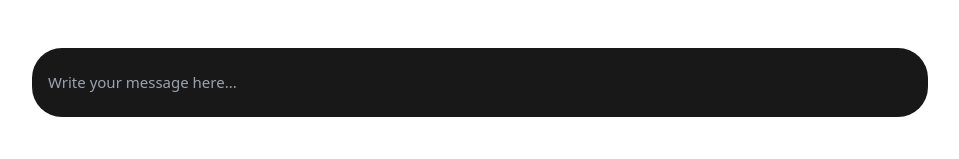
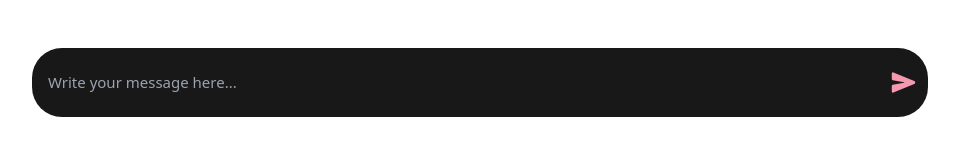
Before and after one commit to Umar-Raza/GeminiBot, a React (Vite) app: page / in a window 1280 px wide. Shown: the part 592-751 px from the top of the page, without its empty margins (160-1119 px from the left). Built offline with nearby package versions, Linux system fonts and the light colour scheme.

Commit message:
set loading

```diff
--- a/package.json
+++ b/package.json
@@ -13,7 +13,9 @@
     "@google/genai": "^0.7.0",
     "react": "^19.0.0",
     "react-dom": "^19.0.0",
-    "react-icons": "^5.5.0"
+    "react-icons": "^5.5.0",
+    "react-loading-skeleton": "^3.5.0",
+    "react-toastify": "^11.0.5"
   },
   "devDependencies": {
     "@eslint/js": "^9.21.0",
--- a/src/pages/Home.jsx
+++ b/src/pages/Home.jsx
@@ -7,12 +7,15 @@ import { SearchInput } from '../components/searchInput/SearchInput';
 import { GoogleGenAI } from "@google/genai";
 import { IoSend } from "react-icons/io5";
 import { Navbar } from '../components/navbar/Navbar';
+import Skeleton from 'react-loading-skeleton'
+import 'react-loading-skeleton/dist/skeleton.css'
 
 export const Home = () => {
 
     const [isResponsScreen, setIsResponsScreen] = useState(false)
     const [question, setQuestion] = useState("")
     const [allMassages, setAllMassages] = useState(null)
+    const [isLoading, setIsLoading] = useState(false)
     const handleRequest = () => {
         if (question) {
             generateResponse(question)
@@ -21,9 +24,11 @@ export const Home = () => {
         }
     }
     const generateResponse = (msg) => {
+       setIsLoading(true)
         let allMassages = []
         const ai = new GoogleGenAI({ apiKey: import.meta.env.VITE_APP_GEMkEY });
         async function main() {
+
             const response = await ai.models.generateContent({
                 model: "gemini-2.0-flash",
                 contents: msg,
@@ -41,6 +46,7 @@ export const Home = () => {
             )
             setAllMassages(allMassages)
             setIsResponsScreen(true)
+            setIsLoading(false)
             setQuestion("")
             // console.log(response.text);
         }
@@ -56,7 +62,7 @@ export const Home = () => {
                                 <h2 className='bg-[#181818] p-3 rounded-2xl  font-bold  text-[#ef476f]'>GeminiBot</h2>
                                 <button className='btn btn-soft  border-[#ef476f] text-[#ef476f]'>New Chat </button>
                             </div> */}
-                            <Navbar />
+
                             <div className="massages flex items-center justify-between w-[100vw] pt-[30px] px-[140px]">
                                 {
                                     allMassages.map((msg, index) => {
@@ -68,7 +74,6 @@ export const Home = () => {
                                     })
                                 }
                             </div>
-
                         </div> :
                         <div className="middle h-[80vh] flex items-center flex-col justify-center">
                             <h1 className='text-4xl'>GeminiBot</h1>
@@ -101,10 +106,15 @@ export const Home = () => {
                 }
                 <div className="bottom w-[100%]  flex flex-col items-center">
                     <div className="inputBox w-[70%] text-[15px] py-[7px] flex items-center bg-[rgb(24,24,24)] rounded-[30px]">
-                        <input type="text" value={question} onChange={(e) => { setQuestion(e.target.value) }} className='p-4 flex-1 bg-transparent outline-0 border-0 active:bg-white' placeholder='Write your message here...' id='searchBox' />
-                        {
+                        <input type="text" value={question} onChange={(e) => { setQuestion(e.target.value) }} className='p-4 flex-1 bg-transparent outline-0 border-0 :bg-white' placeholder='Write your message here...' id='searchBox' />
+                        {/* {
                             question == "" ? "" : <i onClick={handleRequest} className='text-[#F698AE] text-[25px] mr-6 cursor-pointer'><IoSend /></i>
-                        }
+                        } */}
+                        <button className='mr-3' disabled={isLoading}>
+                            {
+                                !isLoading ? <i onClick={handleRequest} className='text-[#F698AE] text-[25px] cursor-pointer'><IoSend /></i> : <span className="loading loading-spinner text-[#f58ca4]"></span>
+                            }
+                        </button>
                     </div>
                     <p className='mt-10 text-[gray] text-4'>GeminiBot is developed by <span className=' text-[#F698AE] hover:text-[#f58ca4]' loading="lazy"> <a target='_blank' href="https://mu-portfolio.web.app/">Muhammad Umar</a></span>&#128151;. by using the Gemini API for giving the response.</p>
                 </div >
```
Also changed, not shown: 1 other file (tests, documents, lock files or other folders).
